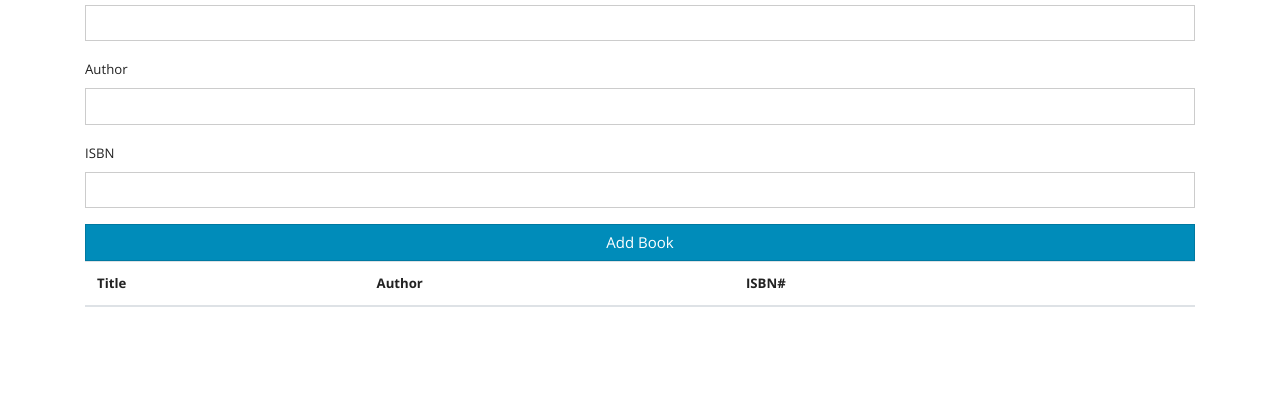
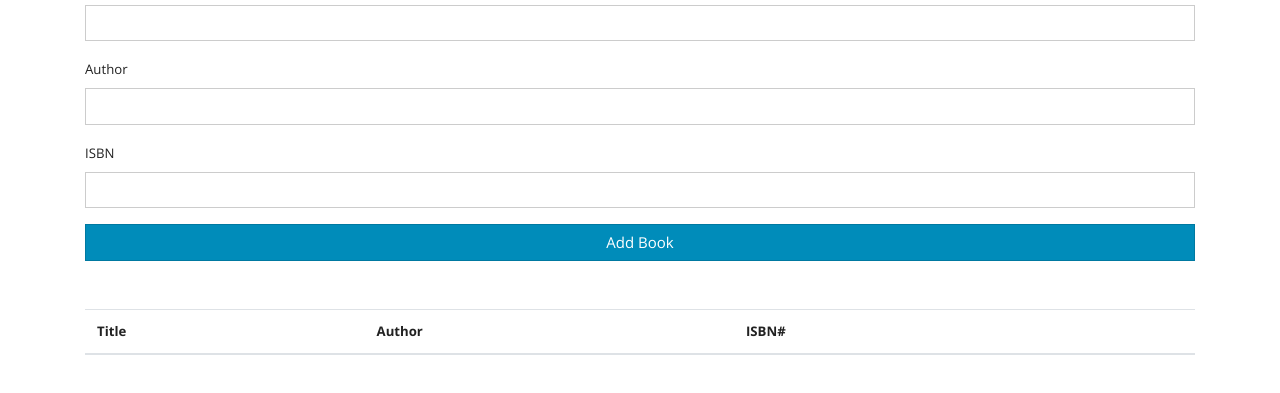
Before and after one commit to matthewfreeman821/booklist, a plain HTML site: page index.html in a window 1280 px wide. Shown: the part 125-518 px from the top of the page. Drawn offline with nearby package versions, Linux system fonts and the light colour scheme.

Commit message:
Adds margin to top of table and script tag

```diff
--- a/index.html
+++ b/index.html
@@ -26,7 +26,7 @@
       </div>
       <input type="submit" value="Add Book" class="btn btn-primary btn-block">
     </form>
-    <table class="table table-striped">
+    <table class="table table-striped mt-5">
       <thead>
         <tr>
           <th>Title</th>
@@ -38,5 +38,7 @@
       <tbody id="book-list"></tbody>
     </table>
   </div>
+
+  <script src="app.js"></script>
 </body>
 </html>
```
